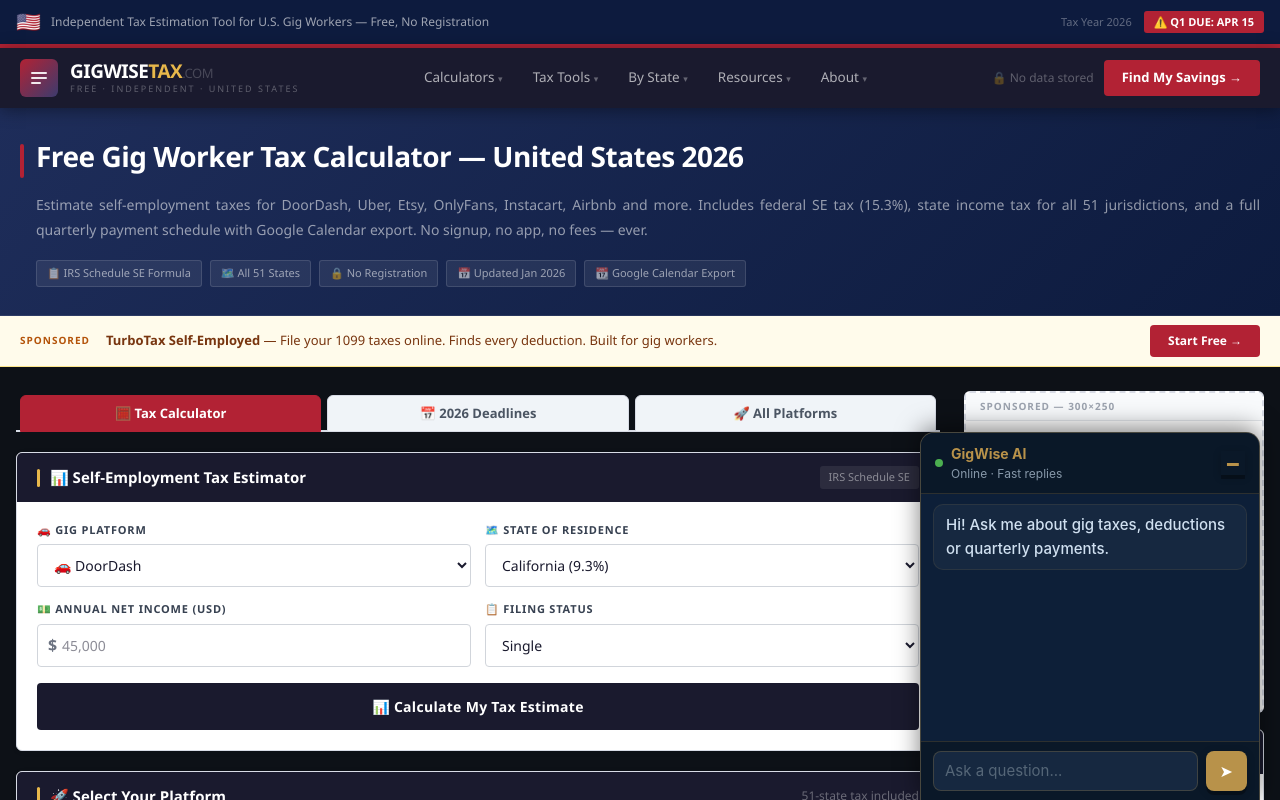
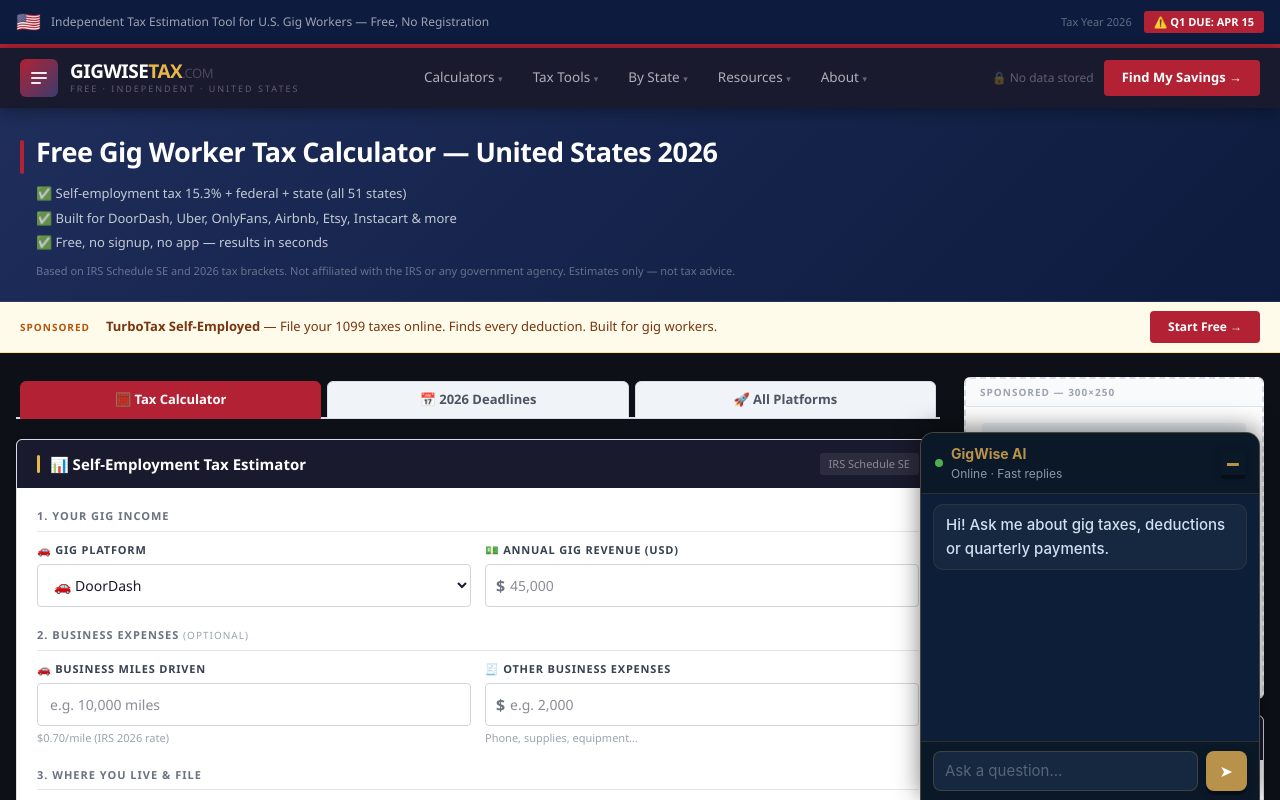
Before and after one commit to devqrcraft-ui/gigwisetax, a Next.js app: page / in a window 1280 px wide. Shown: the top 800 px of the page. Built offline with nearby package versions, Linux system fonts and the light colour scheme.

Commit message:
hero: 3 bullets + gov disclaimer + 3-section form + penalty CTA

```diff
--- a/app/page.tsx
+++ b/app/page.tsx
@@ -82,22 +82,26 @@ export default function HomePage() {
 
       {/* ━━ HERO STRIP ━━ */}
       <div style={{ background: 'linear-gradient(135deg,#1e2d5a,#0d1b3e)', borderBottom: '1px solid rgba(255,255,255,.07)' }}>
-        <div style={{ maxWidth: 1200, margin: '0 auto', padding: isMobile ? '12px 16px 8px' : '32px 20px 28px' }}>
-          <div style={{ display: 'flex', gap: 12, alignItems: 'flex-start', marginBottom: 14 }}>
-            <div style={{ width: 4, height: 34, background: '#B22234', borderRadius: 2, flexShrink: 0, marginTop: 4 }} />
-            <h1 style={{ fontSize: isMobile ? 18 : 28, fontWeight: 900, color: '#fff', lineHeight: 1.2, letterSpacing: '-0.5px', margin: 0 }}>
+        <div style={{ maxWidth: 1200, margin: '0 auto', padding: isMobile ? '14px 16px 10px' : '28px 20px 22px' }}>
+          <div style={{ display: 'flex', gap: 12, alignItems: 'flex-start', marginBottom: 10 }}>
+            <div style={{ width: 4, height: isMobile ? 28 : 34, background: '#B22234', borderRadius: 2, flexShrink: 0, marginTop: 4 }} />
+            <h1 style={{ fontSize: isMobile ? 19 : 27, fontWeight: 900, color: '#fff', lineHeight: 1.2, letterSpacing: '-0.5px', margin: 0 }}>
               Free Gig Worker Tax Calculator — United States 2026
             </h1>
           </div>
-          <p style={{ color: 'rgba(255,255,255,.55)', fontSize: 14, lineHeight: 1.8, textAlign: 'justify', paddingLeft: 16, maxWidth: 780, marginBottom: 18, display: isMobile ? 'none' : 'block' }}>
-            Estimate self-employment taxes for DoorDash, Uber, Etsy, OnlyFans, Instacart, Airbnb and more.
-            Includes federal SE tax (15.3%), state income tax for all 51 jurisdictions, and a full quarterly
-            payment schedule with Google Calendar export. No signup, no app, no fees — ever.
-          </p>
-          <div style={{ paddingLeft: 16, display: isMobile ? 'none' : 'flex', gap: 8, flexWrap: 'wrap' as const }}>
-            {['📋 IRS Schedule SE Formula','🗺️ All 51 States','🔒 No Registration','📅 Updated Jan 2026','📆 Google Calendar Export'].map(b => (
-              <span key={b} style={{ background: 'rgba(255,255,255,.07)', border: '1px solid rgba(255,255,255,.12)', borderRadius: 3, padding: '4px 10px', fontSize: 11, color: 'rgba(255,255,255,.55)', fontWeight: 500 }}>{b}</span>
+          {/* 3 promise bullets — visible on all screens */}
+          <div style={{ paddingLeft: 16, display: 'flex', flexDirection: 'column' as const, gap: 5, marginBottom: 10 }}>
+            {[
+              '✅ Self-employment tax 15.3% + federal + state (all 51 states)',
+              '✅ Built for DoorDash, Uber, OnlyFans, Airbnb, Etsy, Instacart & more',
+              '✅ Free, no signup, no app — results in seconds',
+            ].map(b => (
+              <span key={b} style={{ fontSize: isMobile ? 12 : 13, color: 'rgba(255,255,255,.75)', fontWeight: 500 }}>{b}</span>
             ))}
+          </div>
+          {/* gov-style disclaimer */}
+          <div style={{ paddingLeft: 16, fontSize: 11, color: 'rgba(255,255,255,.35)', lineHeight: 1.5 }}>
+            Based on IRS Schedule SE and 2026 tax brackets. Not affiliated with the IRS or any government agency. Estimates only — not tax advice.
           </div>
         </div>
       </div>
@@ -152,30 +156,58 @@ export default function HomePage() {
                   <span style={{ marginLeft: 'auto', background: 'rgba(255,255,255,.08)', color: 'rgba(255,255,255,.45)', fontSize: 11, padding: '3px 9px', borderRadius: 3 }}>IRS Schedule SE</span>
                 </div>
                 <div style={{ padding: 20 }}>
-                  <div style={{ display: 'grid', gridTemplateColumns: '1fr 1fr', gap: 14, marginBottom: 16 }} className="form-grid">
 
+                  {/* Section 1 */}
+                  <div style={{ fontSize: 11, fontWeight: 800, color: '#6b7280', textTransform: 'uppercase' as const, letterSpacing: '1px', marginBottom: 10, paddingBottom: 6, borderBottom: '1px solid #e5e7eb' }}>
+                    1. Your Gig Income
+                  </div>
+                  <div style={{ display: 'grid', gridTemplateColumns: '1fr 1fr', gap: 14, marginBottom: 20 }} className="form-grid">
                     <div>
                       <label style={label}>🚗 Gig Platform</label>
                       <select style={inp} value={platform} onChange={e => setPlatform(e.target.value)}>
                         {PLATFORMS.map(p => <option key={p.name} value={p.name}>{p.emoji} {p.name}{p.badge ? ' — USA #1' : ''}</option>)}
                       </select>
                     </div>
+                    <div>
+                      <label style={label}>💵 Annual Gig Revenue (USD)</label>
+                      <div style={{ position: 'relative' }}>
+                        <span style={{ position: 'absolute', left: 11, top: '50%', transform: 'translateY(-50%)', color: '#6b7280', fontWeight: 700 }}>$</span>
+                        <input style={{ ...inp, paddingLeft: 24 }} type="number" value={income} onChange={e => setIncome(e.target.value)} placeholder="45,000"/>
+                      </div>
+                    </div>
+                  </div>
 
+                  {/* Section 2 */}
+                  <div style={{ fontSize: 11, fontWeight: 800, color: '#6b7280', textTransform: 'uppercase' as const, letterSpacing: '1px', marginBottom: 10, paddingBottom: 6, borderBottom: '1px solid #e5e7eb' }}>
+                    2. Business Expenses <span style={{ fontWeight: 400, fontSize: 10, color: '#9ca3af' }}>(optional)</span>
+                  </div>
+                  <div style={{ display: 'grid', gridTemplateColumns: '1fr 1fr', gap: 14, marginBottom: 20 }} className="form-grid">
+                    <div>
+                      <label style={label}>🚗 Business Miles Driven</label>
+                      <input style={inp} type="number" placeholder="e.g. 10,000 miles"/>
+                      <div style={{ fontSize: 11, color: '#9ca3af', marginTop: 4 }}>$0.70/mile (IRS 2026 rate)</div>
+                    </div>
+                    <div>
+                      <label style={label}>🧾 Other Business Expenses</label>
+                      <div style={{ position: 'relative' }}>
+                        <span style={{ position: 'absolute', left: 11, top: '50%', transform: 'translateY(-50%)', color: '#6b7280', fontWeight: 700 }}>$</span>
+                        <input style={{ ...inp, paddingLeft: 24 }} type="number" placeholder="e.g. 2,000"/>
+                      </div>
+                      <div style={{ fontSize: 11, color: '#9ca3af', marginTop: 4 }}>Phone, supplies, equipment…</div>
+                    </div>
+                  </div>
+
+                  {/* Section 3 */}
+                  <div style={{ fontSize: 11, fontWeight: 800, color: '#6b7280', textTransform: 'uppercase' as const, letterSpacing: '1px', marginBottom: 10, paddingBottom: 6, borderBottom: '1px solid #e5e7eb' }}>
+                    3. Where You Live &amp; File
+                  </div>
+                  <div style={{ display: 'grid', gridTemplateColumns: '1fr 1fr', gap: 14, marginBottom: 20 }} className="form-grid">
                     <div>
                       <label style={label}>🗺️ State of Residence</label>
                       <select style={inp} value={stateCode} onChange={e => setStateCode(e.target.value)}>
                         {STATES.map(s => <option key={s.code} value={s.code}>{s.name} {s.rate === 0 ? '(No State Tax)' : `(${(s.rate*100).toFixed(1)}%)`}</option>)}
                       </select>
                     </div>
-
-                    <div>
-                      <label style={label}>💵 Annual Net Income (USD)</label>
-                      <div style={{ position: 'relative' }}>
-                        <span style={{ position: 'absolute', left: 11, top: '50%', transform: 'translateY(-50%)', color: '#6b7280', fontWeight: 700 }}>$</span>
-                        <input style={{ ...inp, paddingLeft: 24 }} type="number" value={income} onChange={e => setIncome(e.target.value)} placeholder="45,000"/>
-                      </div>
-                    </div>
-
                     <div>
                       <label style={label}>📋 Filing Status</label>
                       <select style={inp} value={filing} onChange={e => setFiling(e.target.value)}>
@@ -186,7 +218,7 @@ export default function HomePage() {
                     </div>
                   </div>
 
-                  <div style={btnDark} onClick={calculate}>📊 Calculate My Tax Estimate</div>
+                  <div style={{ ...btnDark, fontSize: 15 }} onClick={calculate}>📊 Calculate My Gig Taxes →</div>
                 </div>
               </div>
 
@@ -235,6 +267,10 @@ export default function HomePage() {
 
                     <div style={{ marginTop: 14, background: '#fffbeb', border: '1px solid #fde68a', borderRadius: 4, padding: '10px 14px', fontSize: 12, color: '#92400e', textAlign: 'justify' as const, lineHeight: 1.6 }}>
                       ⚠️ <strong>Disclaimer:</strong> Estimates for planning purposes only. Consult a licensed CPA or visit IRS.gov for official guidance. Not tax advice.
+                    </div>
+                    <div style={{ marginTop: 10, background: '#f0fdf4', border: '1px solid #bbf7d0', borderRadius: 4, padding: '10px 14px', fontSize: 12, color: '#166534', lineHeight: 1.6 }}>
+                      💡 <strong>Worried about penalties?</strong> Check if you are on track for 2026 quarterly payments.{' '}
+                      <a href="/tax-penalty-finder" style={{ color: '#166534', fontWeight: 700 }}>→ Open Penalty Finder</a>
                     </div>
                   </div>
                 </div>
```
